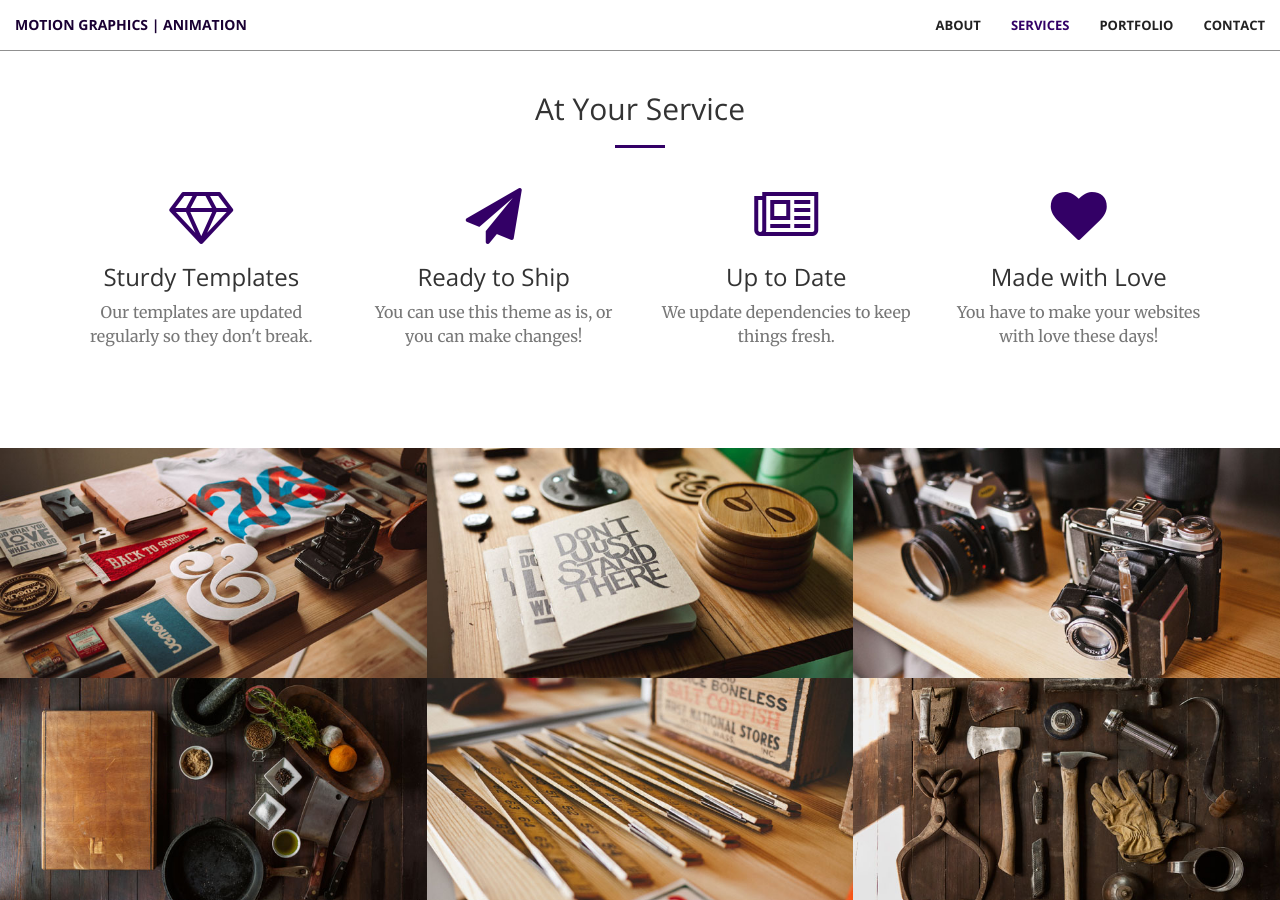
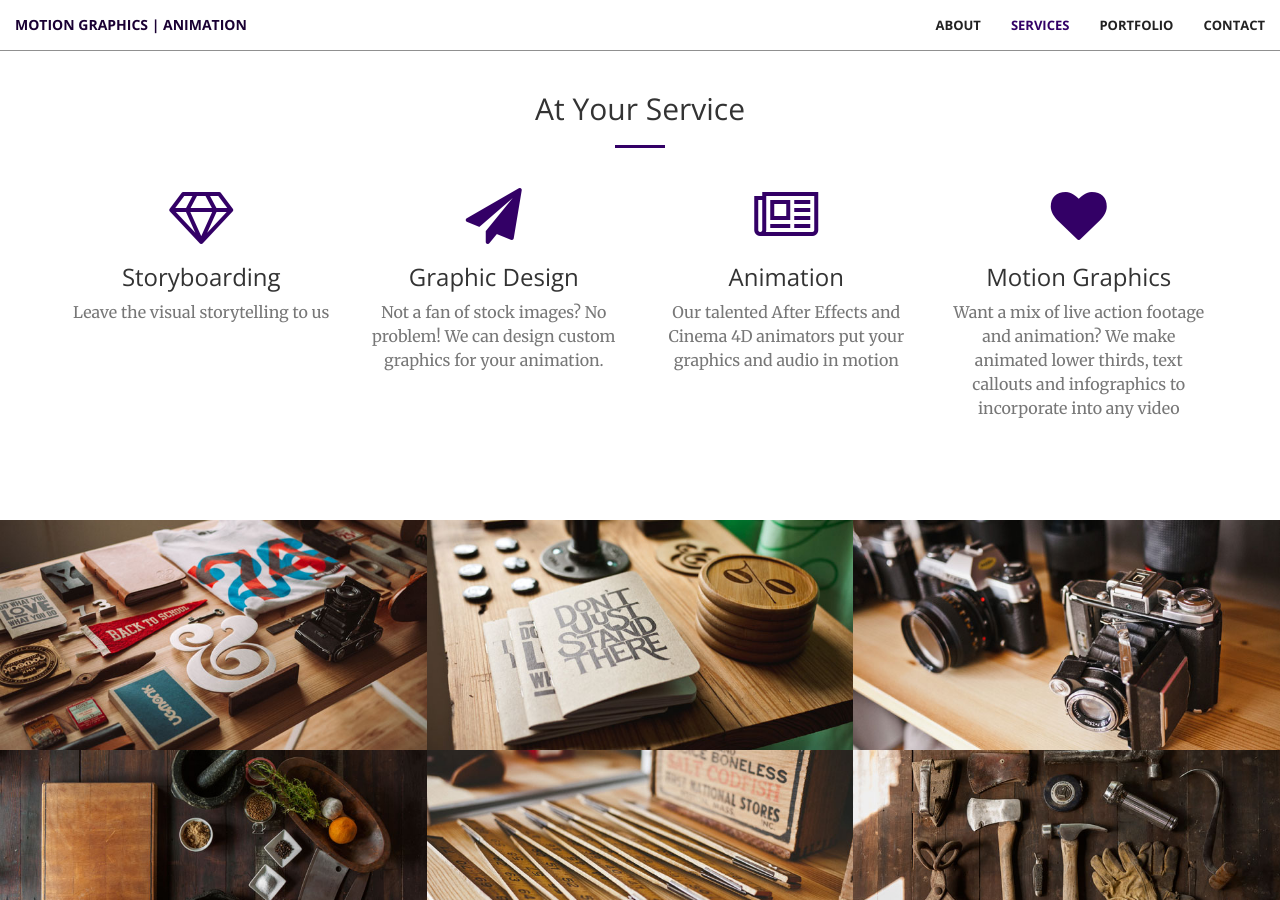
Before and after one commit to squirrelnest/squirrelnest.github.io, a Jekyll site: the page built from index.html, in a window 1280 px wide and 900 px high, scrolled down 1252 px. Built offline with Jekyll 4.4.1, drawn with Linux system fonts in a browser that asks for light colours; some of the changed text lies outside the part shown.

Commit message:
Services Text

```diff
--- a/_config.yml
+++ b/_config.yml
@@ -1,12 +1,12 @@
 # Site settings
-title: "Purple Squirrel"
-email:
+title: Purple Squirrel
+email: mikkasoft@gmail.com
 description: > # this means to ignore newlines until "baseurl:"
 baseurl: "" # the subpath of your site, e.g. /blog/
 url: "https://squirrelnest.github.io" # the base hostname & protocol for your site
 
 twitter_username:
-github_username:
+github_username: squirrelnest
 
 # Build settings
 markdown: kramdown
--- a/_includes/contact.html
+++ b/_includes/contact.html
@@ -2,9 +2,9 @@
     <div class="container">
         <div class="row">
             <div class="col-lg-8 col-lg-offset-2 text-center">
-                <h2 class="section-heading">Let's Get In Touch!</h2>
+                <h2 class="section-heading">Get In Touch!</h2>
                 <hr class="primary">
-                <p>Ready to start your next project with us? That's great! Give us a call or send us an email and we will get back to you as soon as possible!</p>
+                <p>Ready to start your next project with us? That's great! Contact us and we will get back to you as soon as possible!</p>
             </div>
         <div class="col-lg-2 col-lg-offset-2 text-center">
             <a href="https://twitter.com/{{ site.twitter_username }}">
--- a/_includes/header.html
+++ b/_includes/header.html
@@ -4,7 +4,7 @@
             <img src="img/icon_squirrel.png">
             <br>
             <h1>Purple Squirrel</h1>
-            <p>MOTION GRAPHICS & ANIMATION</p>
+            <p>MOTION GRAPHICS AND ANIMATION</p>
             <a href="#about" class="btn btn-primary btn-xl page-scroll">Find Out More</a>
         </div>
     </div>
--- a/_includes/services.html
+++ b/_includes/services.html
@@ -12,29 +12,29 @@
             <div class="col-lg-3 col-md-6 text-center">
                 <div class="service-box">
                     <i class="fa fa-4x fa-diamond wow bounceIn text-primary"></i>
-                    <h3>Sturdy Templates</h3>
-                    <p class="text-muted">Our templates are updated regularly so they don't break.</p>
+                    <h3>Storyboarding</h3>
+                    <p class="text-muted">Leave the visual storytelling to us</p>
                 </div>
             </div>
             <div class="col-lg-3 col-md-6 text-center">
                 <div class="service-box">
                     <i class="fa fa-4x fa-paper-plane wow bounceIn text-primary" data-wow-delay=".1s"></i>
-                    <h3>Ready to Ship</h3>
-                    <p class="text-muted">You can use this theme as is, or you can make changes!</p>
+                    <h3>Graphic Design</h3>
+                    <p class="text-muted">Not a fan of stock images? No problem! We can design custom graphics for your animation.</p>
                 </div>
             </div>
             <div class="col-lg-3 col-md-6 text-center">
                 <div class="service-box">
                     <i class="fa fa-4x fa-newspaper-o wow bounceIn text-primary" data-wow-delay=".2s"></i>
-                    <h3>Up to Date</h3>
-                    <p class="text-muted">We update dependencies to keep things fresh.</p>
+                    <h3>Animation</h3>
+                    <p class="text-muted">Our talented After Effects and Cinema 4D animators put your graphics and audio in motion</p>
                 </div>
             </div>
             <div class="col-lg-3 col-md-6 text-center">
                 <div class="service-box">
                     <i class="fa fa-4x fa-heart wow bounceIn text-primary" data-wow-delay=".3s"></i>
-                    <h3>Made with Love</h3>
-                    <p class="text-muted">You have to make your websites with love these days!</p>
+                    <h3>Motion Graphics</h3>
+                    <p class="text-muted">Want a mix of live action footage and animation? We make animated lower thirds, text callouts and infographics to incorporate into any video</p>
                 </div>
             </div>
         </div>
```
